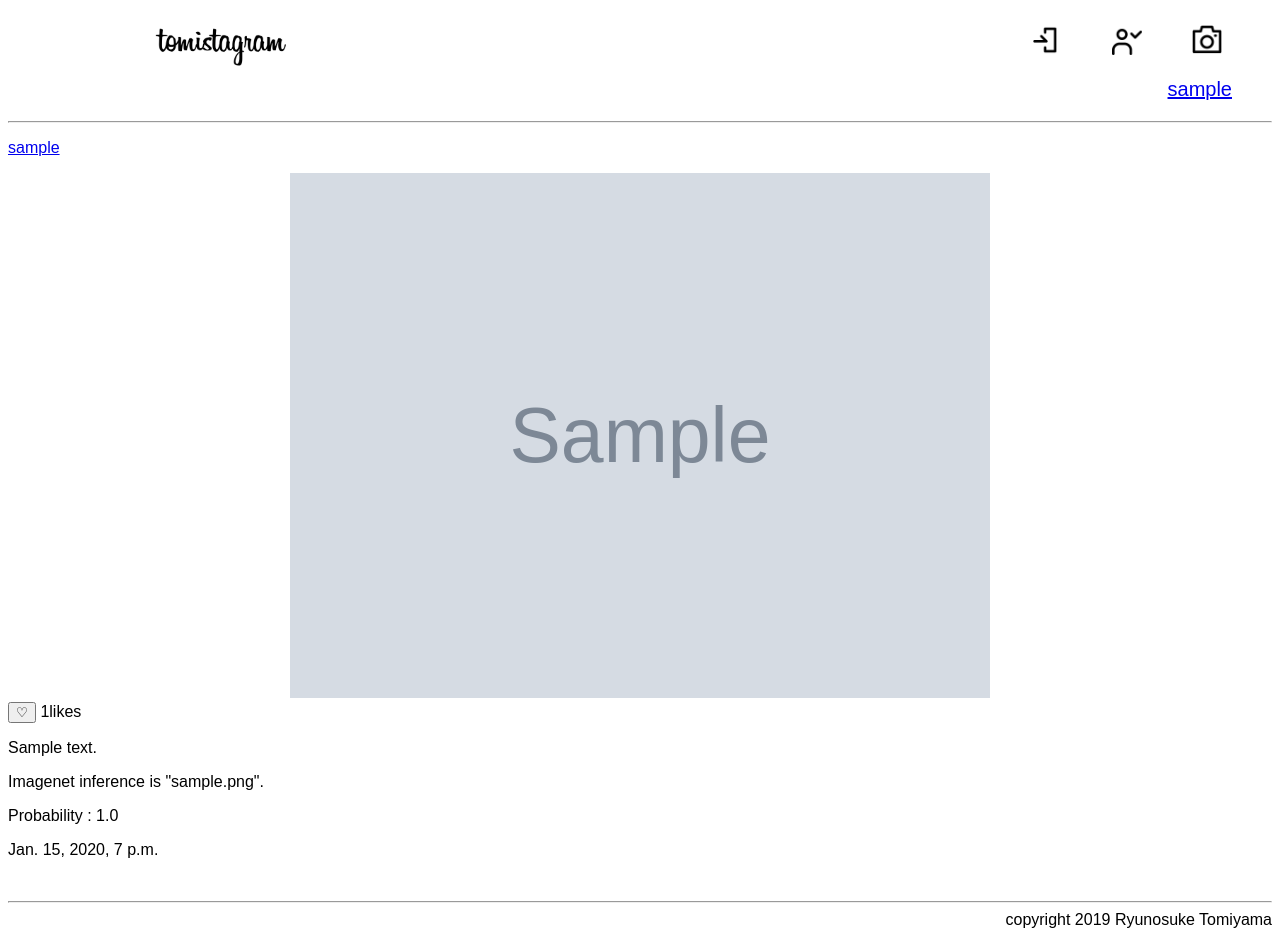
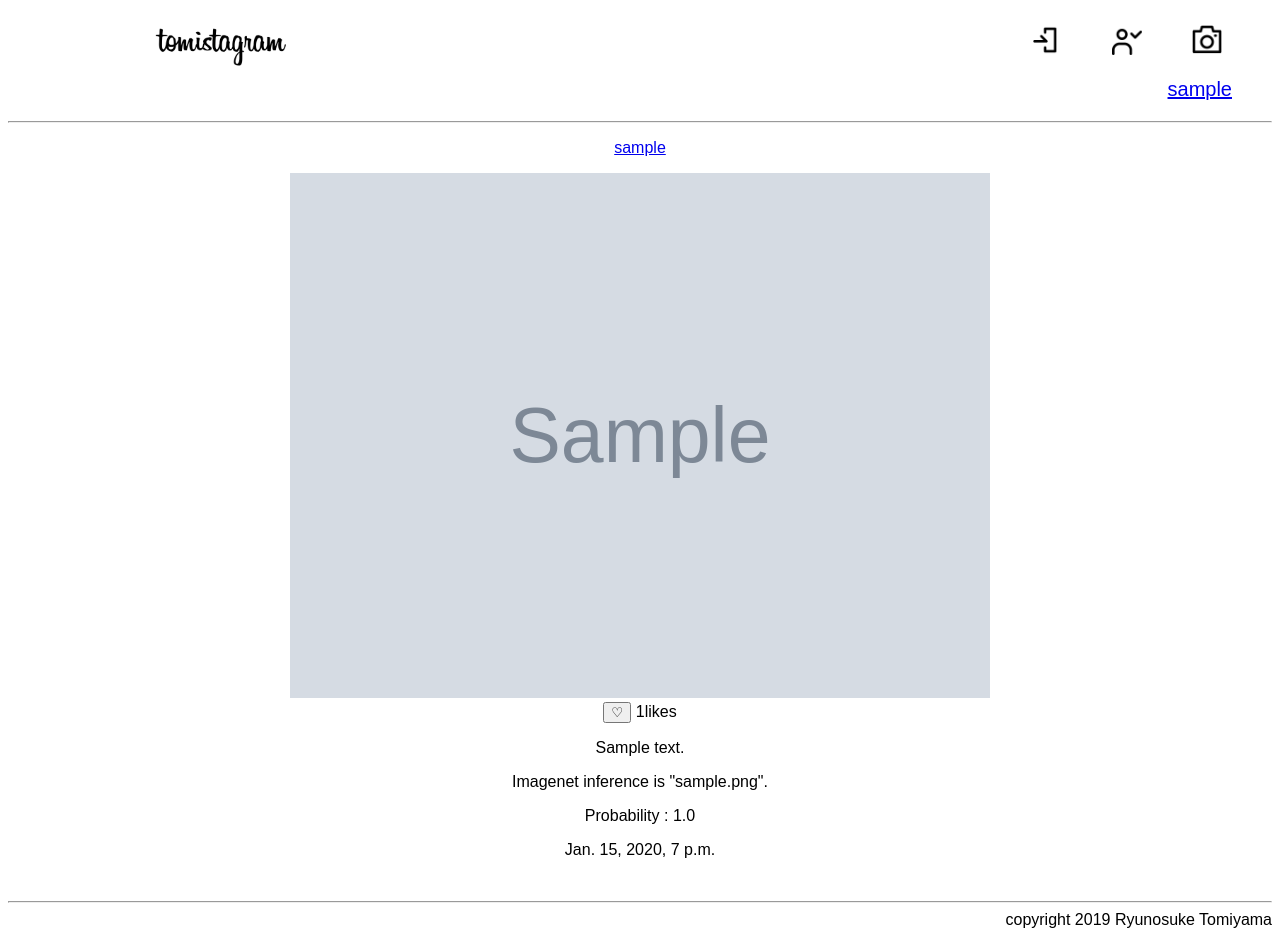
Before and after one commit to 10380r/Tomistagram, a Django app: page /app/ in a window 1280 px wide. Shown: the part 20-949 px from the top of the page. Run offline with Django 3.2, Linux system fonts and the light colour scheme; a user stored in the database is signed in; tables that the repository leaves empty hold one stand-in row (values such as "Sample post"); grey boxes marked "Sample" are stand-in pictures.

Commit message:
README改変

```diff
--- a/app/static/app/style.css
+++ b/app/static/app/style.css
@@ -62,14 +62,6 @@ td {
 .post_content {
   text-align:center;
 }
-
-.message_owner {
-  text-align:left;
-}
-.message_comment {
-  text-align:left;
-}
-
 ul {
   list-style: none;
 }
--- a/app/templates/app/user_detail.html
+++ b/app/templates/app/user_detail.html
@@ -1,7 +1,6 @@
 {% extends 'app/layout.html' %}
 
 {% block content %}
-<hr>
 <div>
   <p class='login_user'><a href='{{ request.user.id  }}'>{{ request.user }}</a></p>
 </div>
```
Also changed, not shown: README.md, 3 other files.
